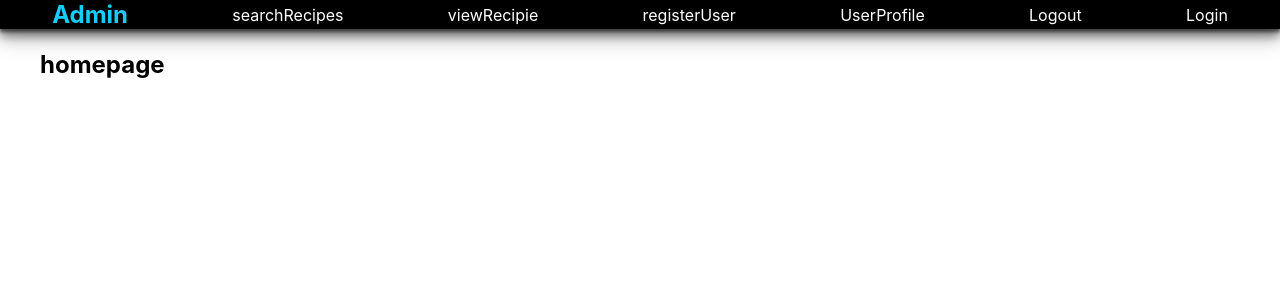
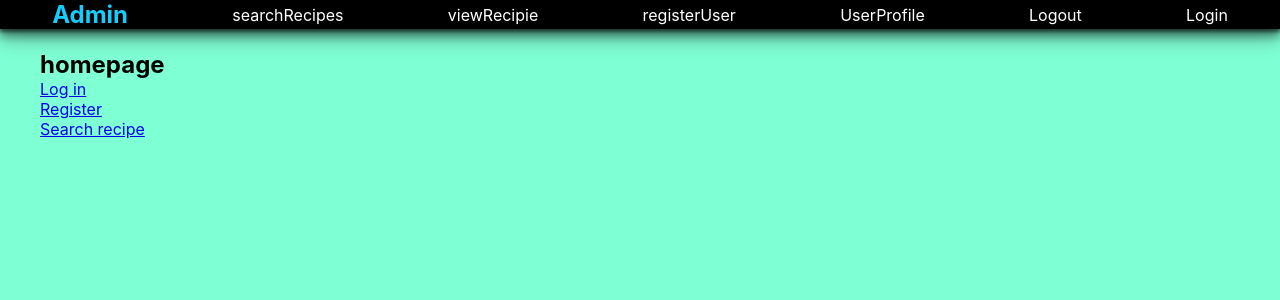
Before and after one commit to GeorgeMc1/FP-frontend, a React (Create React App) app: page / in a window 1280 px wide. Shown: the top 300 px of the page. Built offline with nearby package versions, Linux system fonts and the light colour scheme; the HTML template or start-up script is replaced by a standard one.

Commit message:
homepage nav links added

```diff
--- a/src/index.css
+++ b/src/index.css
@@ -1,4 +1,5 @@
 body {
+  background-color: aquamarine;
   margin: 0;
   font-family: -apple-system, BlinkMacSystemFont, 'Segoe UI', 'Roboto', 'Oxygen',
     'Ubuntu', 'Cantarell', 'Fira Sans', 'Droid Sans', 'Helvetica Neue',
--- a/src/views/HomePage.jsx
+++ b/src/views/HomePage.jsx
@@ -6,6 +6,11 @@ const Homepage = () => {
     return (
     <Container id="homepage">
         <h2>homepage</h2>
+        <nav>
+            <a href="https://regal-cobbler-3c979e.netlify.app/Login">Log in</a><br></br>
+            <a href="https://regal-cobbler-3c979e.netlify.app/registerUser">Register</a><br></br>
+            <a href="https://regal-cobbler-3c979e.netlify.app/searchRecipes">Search recipe</a>
+        </nav>
     </Container>
     );
 };
```
